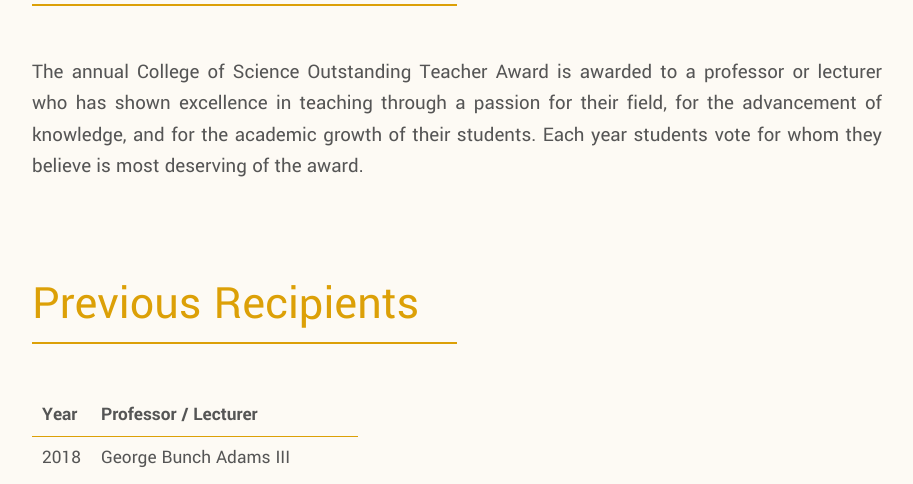
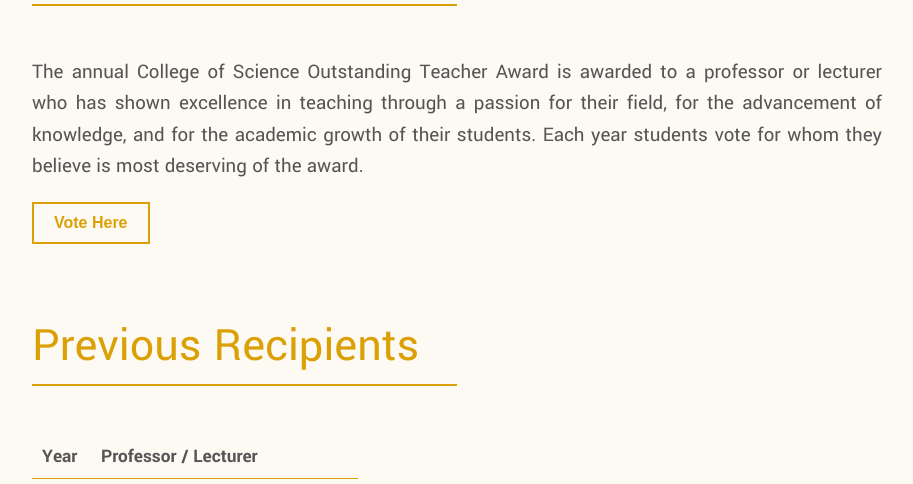
Before and after one commit to Purdue-Science-Student-Council/website, a PHP site: page /outstanding-teacher-award.html in a window 1280 px wide. Shown: the part 186-670 px from the top of the page, without its empty margins (183-1096 px from the left). Run offline with PHP 8.4, Linux system fonts and the light colour scheme.

Commit message:
Survey Monkey Implemented

```diff
--- a/outstanding-teacher-award.html
+++ b/outstanding-teacher-award.html
@@ -91,15 +91,21 @@
                 Each year students vote for whom they believe is most deserving of the award.
             </p>
 
-            <!-- <p class="page-text">
+            <!--
+                <p class="page-text">
                 <b>Dennis Minchella</b>, Professor of Biological Sciences, <b>Jeff Beckley</b>, Continuing Lecturer in Mathematics, and <b>Gustavo Rodriguez-Rivera</b>, Professor of Computer Sciences, are not eligible for the award this year as they have won the Outstanding Teacher Award multiple times.
             </p>
-            <iframe src="https://docs.google.com/forms/d/e/1FAIpQLSflsz2laOYkx0_1MWZET9SevaomhlNdu8NKRaOB3_arh4mFfQ/viewform?embedded=true" width="760" height="1000" frameborder="0" marginheight="0" marginwidth="0">Loading...</iframe> -->
-            <!-- <div class="col s12">
+            <iframe src="https://docs.google.com/forms/d/e/1FAIpQLSflsz2laOYkx0_1MWZET9SevaomhlNdu8NKRaOB3_arh4mFfQ/viewform?embedded=true" width="760" height="1000" frameborder="0" marginheight="0" marginwidth="0">Loading...</iframe>
+
+
+                <div class="col s12">
                 <div class="typeform-widget" data-url="https://pssc.typeform.com/to/PMKzK3" data-text="Outstanding Teacher Award" style="width:100%;height:500px;"></div>
                 <script>(function(){var qs,js,q,s,d=document,gi=d.getElementById,ce=d.createElement,gt=d.getElementsByTagName,id='typef_orm',b='https://s3-eu-west-1.amazonaws.com/share.typeform.com/';if(!gi.call(d,id)){js=ce.call(d,'script');js.id=id;js.src=b+'widget.js';q=gt.call(d,'script')[0];q.parentNode.insertBefore(js,q)}})()</script>
                 <div style="font-family: Sans-Serif;font-size: 12px;color: #999;opacity: 0.5; padding-top: 5px;">Powered by<a href="https://www.typeform.com/examples/?utm_campaign=PMKzK3&amp;utm_source=typeform.com-1806039-Basic&amp;utm_medium=typeform&amp;utm_content=typeform-embedded-poweredbytypeform&amp;utm_term=EN" style="color: #999" target="_blank">Typeform</a></div>
-            </div> -->
+            </div>
+        -->
+        <!-- <script>(function(t,e,s,n){var o,a,c;t.SMCX=t.SMCX||[],e.getElementById(n)||(o=e.getElementsByTagName(s),a=o[o.length-1],c=e.createElement(s),c.type="text/javascript",c.async=!0,c.id=n,c.src=["https:"===location.protocol?"https://":"http://","widget.surveymonkey.com/collect/website/js/tRaiETqnLgj758hTBazgdyuyhi5CweN9_2FOiBjZbdS7qTS5oI_2B4RqOyeLop_2BmKvAR.js"].join(""),a.parentNode.insertBefore(c,a))})(window,document,"script","smcx-sdk");</script><a style="font: 12px Helvetica, sans-serif; color: #999; text-decoration: none;" href=https://www.surveymonkey.com> Create your own user feedback survey </a> -->
+        <a href="https://www.surveymonkey.com/r/P8D8N7R"><button class="hack-button">Vote Here</button></a>
         </div>
         <div class="page">
             <h1 class="page-title">Previous Recipients</h1>
--- a/styles/css/main.css
+++ b/styles/css/main.css
@@ -719,6 +719,17 @@ ul {
     .masthead-logo {
       width: 150px; } }
 
+/*
+.background{
+    background-image: url(/images/other/council.jpg);
+    background-size: 100%;
+    background-attachment: fixed;
+    background-size: cover;
+    max-width: 100%;
+    width: 100%;
+    //background-color: aqua;
+}
+*/
 .page-council {
   width: 90%;
   margin: 0 auto;
@@ -765,6 +776,16 @@ ul {
     .page-council-members-member-name {
       font-weight: 500; } }
 
+:root {
+  --dark-color: #222222;
+  --light-color: #eeeeee;
+  --gold-color: #dca007;
+  --gray-color: #555555;
+  --bg-color: #fdfaf4;
+  --slightly-darker-bg-color: #fcf5e3;
+  --nav-height: 50px; }
+
+/*---------------------------------------------*/
 .page-table {
   text-align: left;
   border-collapse: collapse;
@@ -777,6 +798,23 @@ ul {
     padding: 10px; }
   .page-table-td {
     padding: 10px; }
+
+.hack-button {
+  cursor: pointer;
+  display: block;
+  border: 2px solid var(--gold-color);
+  background: transparent;
+  color: var(--gold-color);
+  font-weight: bold;
+  padding: 10px 20px; }
+  .hack-button:hover, .hack-button:focus {
+    background: var(--gold-color);
+    color: var(--bg-color);
+    transition: all 0.3s ease-in; }
+  .hack-button:active {
+    -webkit-box-shadow: inset 0px 0px 2px 2px #555555;
+    -moz-box-shadow: inset 0px 0px 2px 2px #555555;
+    box-shadow: inset 0px 0px 2px 2px #555555; }
 
 .page-contact {
   padding-top: 10px;
--- a/styles/sass/ota.scss
+++ b/styles/sass/ota.scss
@@ -1,3 +1,4 @@
+@import "./vars.scss";
 .page-table {
     text-align: left;
     border-collapse: collapse;
@@ -20,3 +21,25 @@
         padding: 10px;
     }
 }
+
+.hack-button {
+    cursor: pointer;
+    display: block;
+    border: 2px solid $gold-color;
+    background: transparent;
+    color: $gold-color;
+    font-weight: bold;
+    padding: 10px 20px;
+
+    &:hover, &:focus {
+        background: $gold-color;
+        color: $bg-color;
+        transition: all 0.3s ease-in;
+    }
+
+    &:active {
+        -webkit-box-shadow: inset 0px 0px 2px 2px rgba(85,85,85,1);
+        -moz-box-shadow: inset 0px 0px 2px 2px rgba(85,85,85,1);
+        box-shadow: inset 0px 0px 2px 2px rgba(85,85,85,1);
+    }
+}
```
Also changed, not shown: index.html (+8 -5 lines), styles/sass/_index.scss (+11 -1 lines), 1 other file.
